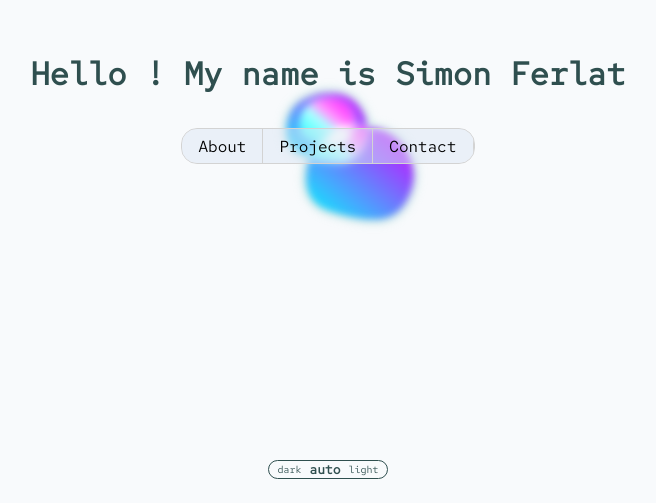
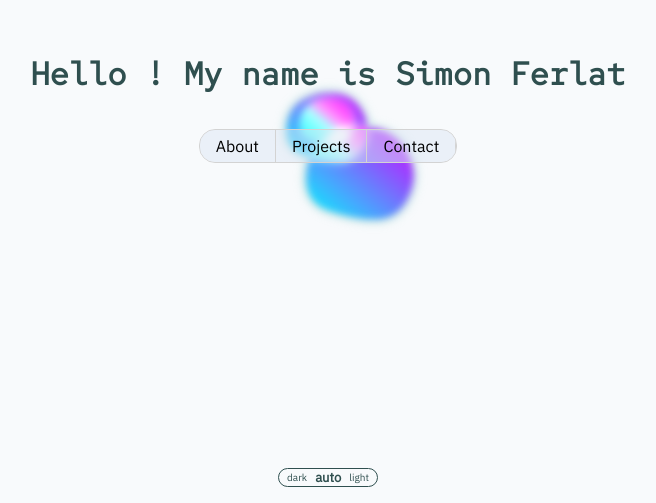
Before and after one commit to RockyStrongo/portfolio, a Next.js app: page / in a window 1280 px wide. Shown: the part 297-800 px from the top of the page, without its empty margins (312-968 px from the left). Built offline with nearby package versions, Linux system fonts and the light colour scheme.

Commit message:
font update + font bigger + fix typo

```diff
--- a/app/Layout.css
+++ b/app/Layout.css
@@ -1,8 +1,32 @@
+@font-face {
+  font-family: 'RedHatMono';
+  src: url('/fonts/./Red_Hat_Mono/RedHatMono-VariableFont_wght.ttf');
+  font-weight: normal;
+  font-style: normal;
+  font-display: swap;
+}
+
+@font-face {
+  font-family: 'RedHatMonoBold';
+  src: url('/fonts/Red_Hat_Mono/static/RedHatMono-Bold.ttf');
+  font-weight: normal;
+  font-style: normal;
+  font-display: swap;
+}
+
+@font-face {
+  font-family: 'IBM Plex';
+  src: url('/fonts/IBMPlexSans/IBMPlexSans-Regular.ttf');
+  font-weight: normal;
+  font-style: normal;
+  font-display: swap;
+}
+
 html,
 body {
   margin: 0;
   padding: 0;
-  font-family: RedHatMono;
+  font-family: IBM Plex;
   color: var(--font-color);
   height: var(--doc-height);
 }
@@ -15,14 +39,6 @@ a {
 button {
   all: unset;
   cursor: pointer;
-}
-
-@font-face {
-  font-family: 'RedHatMono';
-  src: url('/fonts/./Red_Hat_Mono/RedHatMono-VariableFont_wght.ttf');
-  font-weight: normal;
-  font-style: normal;
-  font-display: swap;
 }
 
 .link {
--- a/components/About/About.css
+++ b/components/About/About.css
@@ -1,15 +1,15 @@
 .about {
-  padding-top: 2rem;
-  padding-left: 2rem;
-  padding-right: 2rem;
-  padding-bottom: 2rem;
+  height: 100%;
   display: flex;
   flex-direction: column;
+  align-items: center;
   justify-content: center;
 }
 
 .about-content {
+  width: 80%;
   height: fit-content;
+  font-size: 1rem;
 }
 
 .about-icons {
@@ -45,6 +45,6 @@
   }
 
   .about-content {
-    font-size: medium;
+    font-size: large;
   }
 }
--- a/components/About/About.tsx
+++ b/components/About/About.tsx
@@ -19,8 +19,12 @@ export function About() {
       <div className='about'>
         <div className='about-content'>
           <p>
-            I build web applications. I currently work at
-            <a target='_blank' href='https://citech.fr/' className='link link-underlined'>
+            I am a software developper. I currently work at
+            <a
+              target='_blank'
+              href='https://citech.fr/'
+              className='link link-underlined'
+            >
               Citech.
             </a>
           </p>
--- a/components/Contact/Contact.css
+++ b/components/Contact/Contact.css
@@ -84,14 +84,20 @@
   display: none;
 }
 
+.contact-form-title{
+  font-family: RedHatMono;
+  font-size: 1.25rem;
+  text-align: center;
+}
+
 @media screen and (min-width: 800px) {
   /* CSS styles for screens with a width of 800px or larger */
-
-  .contact-form {
-    gap: 2.25rem;
-  }
 
   .contact-form-inputs {
     gap: 2.25rem;
   }
+
+  .contact-form-title{
+    font-size: 1.75rem;
+  }
 }
--- a/components/Contact/Contact.tsx
+++ b/components/Contact/Contact.tsx
@@ -81,6 +81,8 @@ export function Contact() {
   return (
     <form className='contact-form-container' onSubmit={handleSubmit}>
       <ContentAppearsAnimation firstClick={clickCount === 1}>
+        <h2 className='contact-form-title'>Contact me</h2>
+
         <div className='contact-form'>
           {emailState != 'sent' && emailState != 'error' && (
             <div className='contact-form-inputs'>
--- a/components/Projects/Projects.css
+++ b/components/Projects/Projects.css
@@ -18,21 +18,26 @@
 .project-card-description {
   margin-top: 0.5rem;
   margin-bottom: 0.5rem;
-  font-size: x-small;
+  font-size: small;
+  color: var(--description-text-color);
 }
 
 .project-card-title {
   font-size: small;
   font-weight: bold;
+  font-family: RedHatMono;
 }
 
 .project-list {
   display: flex;
   gap: 0.5rem;
   flex-direction: column;
+  margin-left: 0.25rem;
+  margin-right: 0.25rem;
 }
 
 .projects-title {
+  font-family: RedHatMonoBold;
   font-size: small;
 }
 
@@ -40,9 +45,9 @@
   /* CSS styles for screens with a width of 800px or larger */
   .projects {
     height: 100%;
-    padding-top: 1rem;
-    padding-left: 4rem;
-    padding-right: 4rem;
+    padding-left: 5%;
+    padding-right: 5%;
+    padding-bottom: 0;
   }
 
   .project-card-title {
@@ -50,11 +55,11 @@
   }
 
   .project-card-description {
-    font-size: small;
+    font-size: initial;
   }
 
   .projects-title {
-    font-size: large;
+    font-size: 1.25rem;
   }
 
   .project-list {
--- a/components/Projects/Projects.tsx
+++ b/components/Projects/Projects.tsx
@@ -19,7 +19,7 @@ export function Projects() {
               Infinite Scroll with Next.js Server Actions: A Simple Guide
             </a>
             <p className='project-card-description'>
-              Tutorial about how to emplement infinite scroll with NextJS
+              Tutorial about how to implement infinite scroll with NextJS
             </p>
           </div>
           <div className='project-card'>
--- a/components/ThemeSwitcher/ThemeSwitcher.css
+++ b/components/ThemeSwitcher/ThemeSwitcher.css
@@ -6,7 +6,7 @@
   align-items: center;
   gap: 0.5rem;
   padding: 0 0.5rem 0 0.5rem;
-  bottom: 1.5rem;
+  bottom: 0.5rem;
   border: solid 0.1rem;
   border-radius: 1rem;
   font-size: xx-small;
@@ -34,6 +34,7 @@
 
   .theme-switcher {
     font-size: x-small;
+    bottom: 1rem;
   }
 
   .theme-itemSelected {
--- a/components/TitleBlock/TitleBlock.css
+++ b/components/TitleBlock/TitleBlock.css
@@ -27,7 +27,8 @@
   transition: 1s all;
   white-space: pre-wrap;
   text-align: center;
-  font-size: large;
+  font-size: x-large;
+  font-family: RedHatMono;
 }
 
 .underline--magical {
@@ -57,11 +58,11 @@
   padding-right: 1rem;
   border-right: solid 0.001rem;
   border-color: lightgray;
-  background-color: rgba(219, 229, 243, 0.50);
+  background-color: rgba(219, 229, 243, 0.5);
   color: black;
 }
 
-.title-block-link-active{
+.title-block-link-active {
   color: blanchedalmond;
 }
 
--- a/config/themeColors.ts
+++ b/config/themeColors.ts
@@ -4,8 +4,11 @@ export const darkThemeColors = {
   '--font-color': 'rgb(248, 250, 252)',
   '--content-font-color': 'rgb(248, 250, 252)',
   '--input-bg-color': '#3c4f63',
-  '--error-bg-color': 'linear-gradient(90deg, hsla(22, 100%, 78%, 1) 0%, hsla(2, 78%, 62%, 1) 100%)',
-  '--success-bg-color': 'linear-gradient(90deg, hsla(145, 84%, 73%, 1) 0%, hsla(150, 61%, 48%, 1) 100%)',
+  '--error-bg-color':
+    'linear-gradient(90deg, hsla(22, 100%, 78%, 1) 0%, hsla(2, 78%, 62%, 1) 100%)',
+  '--success-bg-color':
+    'linear-gradient(90deg, hsla(145, 84%, 73%, 1) 0%, hsla(150, 61%, 48%, 1) 100%)',
+  '--description-text-color': 'white',
 }
 
 export const lightThemeColors = {
@@ -14,6 +17,9 @@ export const lightThemeColors = {
   '--font-color': 'darkslategray',
   '--content-font-color': 'black',
   '--input-bg-color': 'rgb(247, 240, 240)',
-  '--error-bg-color': 'linear-gradient(90deg, hsla(22, 100%, 78%, 1) 0%, hsla(2, 78%, 62%, 1) 100%)',
-  '--success-bg-color': 'linear-gradient(90deg, hsla(145, 84%, 73%, 1) 0%, hsla(150, 61%, 48%, 1) 100%)',
+  '--error-bg-color':
+    'linear-gradient(90deg, hsla(22, 100%, 78%, 1) 0%, hsla(2, 78%, 62%, 1) 100%)',
+  '--success-bg-color':
+    'linear-gradient(90deg, hsla(145, 84%, 73%, 1) 0%, hsla(150, 61%, 48%, 1) 100%)',
+  '--description-text-color': 'rgb(65, 61, 61)',
 }
```
